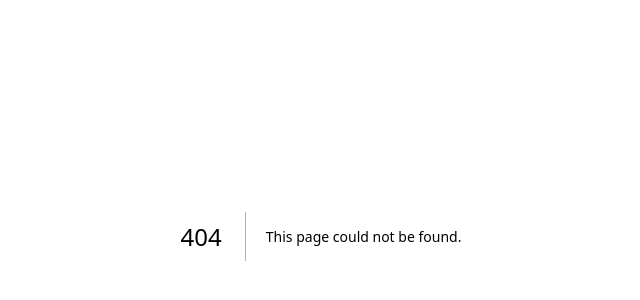
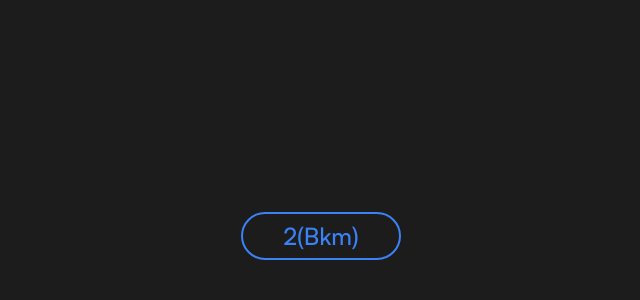
Before and after one commit to joana0713/Framer_ground, a Next.js app: page /cta in a window 1280 px wide. Before the commit this address had no page. Shown: the part 164-464 px from the top of the page, without its empty margins (319-959 px from the left). Built offline with nearby package versions, Linux system fonts and the light colour scheme.

Commit message:
feat: added the button

```diff
--- a/app/bad/page.tsx
+++ b/app/bad/page.tsx
@@ -37,6 +37,7 @@ const page = () => {
     center: { x: 0, opacity: 1 },
     exit: { x: "100%", opacity: 0 },
   };
+
   const tickVariants = {
     enter: { scale: 0, opacity: 0, x: "-50%" },
     center: { scale: 1, opacity: 1, x: 0 },
--- /dev/null
+++ b/app/cta/page.tsx
@@ -0,0 +1,12 @@
+import Button from "@/components/hand-crafted/button";
+import React from "react";
+
+const Buttons = () => {
+  return (
+    <div className="min-h-screen flex items-center justify-center">
+      <Button text="2(Bkm)" starLength={10} />
+    </div>
+  );
+};
+
+export default Buttons;
--- a/app/globals.css
+++ b/app/globals.css
@@ -4,7 +4,7 @@
 
 @layer base {
   :root {
-      --background: 0 0% 100%;
+    --background: 0, 0%, 11%;
     --foreground: 222.2 84% 4.9%;
 
     --card: 0 0% 100%;
@@ -36,7 +36,7 @@
   }
 
   .dark {
-      --background: 222.2 84% 4.9%;
+    --background: 0, 0%, 11%;
     --foreground: 210 40% 98%;
 
     --card: 222.2 84% 4.9%;
--- a/app/layout.tsx
+++ b/app/layout.tsx
@@ -1,6 +1,7 @@
 import type { Metadata } from "next";
 import "./globals.css";
 import localFont from "next/font/local";
+import { cn } from "@/lib/utils";
 
 export const metadata: Metadata = {
   title: {
@@ -42,7 +43,7 @@ export default function RootLayout({
 }>) {
   return (
     <html lang="en">
-      <body className={satoshi.className}>{children}</body>
+      <body className={cn(satoshi.className, "bg")}>{children}</body>
     </html>
   );
 }
--- /dev/null
+++ b/components/hand-crafted/button.tsx
@@ -0,0 +1,98 @@
+"use client";
+
+import { randomNumberGenerator } from "@/constants";
+import { stagger, useAnimate, animate } from "framer-motion";
+import { Star } from "lucide-react";
+import React from "react";
+
+type AnimationSequence = Parameters<typeof animate>[0];
+
+const Button = ({ text, starLength }: { text: string; starLength: number }) => {
+  const [scope, animate] = useAnimate();
+  const letters = text.split("");
+
+  const handleBtnClick = () => {
+    const sparkles = Array.from({ length: starLength });
+
+    const sparkleAnimation: AnimationSequence = sparkles.map((_, index) => [
+      `.sparkle-${index}`,
+      {
+        x: randomNumberGenerator(-100, 100),
+        y: randomNumberGenerator(-100, 100),
+        scale: randomNumberGenerator(1, 0.5),
+        opacity: 1,
+      },
+      {
+        duration: 0.4,
+        at: "<",
+      },
+    ]);
+    const sparkesFadeOut: AnimationSequence = sparkles.map((_, index) => [
+      `.sparkle-${index}`,
+      {
+        opacity: 0,
+        scale: 0,
+      },
+      {
+        duration: 0.3,
+        at: "<",
+      },
+    ]);
+    const sparcleReset: AnimationSequence = sparkles.map((_, index) => [
+      `.sparkle-${index}`,
+      {
+        x: 0,
+        y: 0,
+      },
+      {
+        duration: 0.00000000001,
+        at: "<",
+      },
+    ]);
+
+    animate([
+      ...sparcleReset,
+      [".letter", { y: -32 }, { duration: 0.2, delay: stagger(0.05) }],
+      ["button", { scale: 0.8 }, { duration: 0.1, at: "<" }],
+      ["button", { scale: 1 }, { duration: 0.1 }],
+      ...sparkleAnimation,
+      [".letter", { y: 0 }, { duration: 0.00000000001 }],
+      ...sparkesFadeOut,
+    ]);
+  };
+  return (
+    <div ref={scope}>
+      <button
+        onClick={handleBtnClick}
+        className="border-2 text-2xl px-10 py-1.5 rounded-full transition-colors duration-150 border-blue-500 hover:bg-blue-100 text-blue-500 relative"
+      >
+        <span className="sr-only">{text}</span>
+        <span
+          className="flex items-center justify-center overflow-hidden h-8"
+          aria-hidden
+        >
+          {letters.map((letter, index) => (
+            <span
+              data-letter={letter}
+              className="letter inline-block relative h-8 after:h-8 after:absolute after:left-0 after:top-full after:content-[attr(data-letter)] leading-8"
+              key={index}
+            >
+              {letter}
+            </span>
+          ))}
+        </span>
+        <span className="absolute inset-0 block -z-10 pointer-events-none">
+          {Array.from({ length: starLength }).map((_, index) => (
+            <Star
+              className={`w-4 h-4 absolute opacity-0 left-1/2 top-1/2 sparkle-${index}`}
+              fill="blue"
+              key={index}
+            />
+          ))}
+        </span>
+      </button>
+    </div>
+  );
+};
+
+export default Button;
--- /dev/null
+++ b/constants/index.ts
@@ -0,0 +1,3 @@
+export function randomNumberGenerator(min: number, max: number) {
+  return Math.floor(Math.random() * (max - min + 1) + min);
+}
```
Lines whose indentation alone changed are shown as unchanged.
